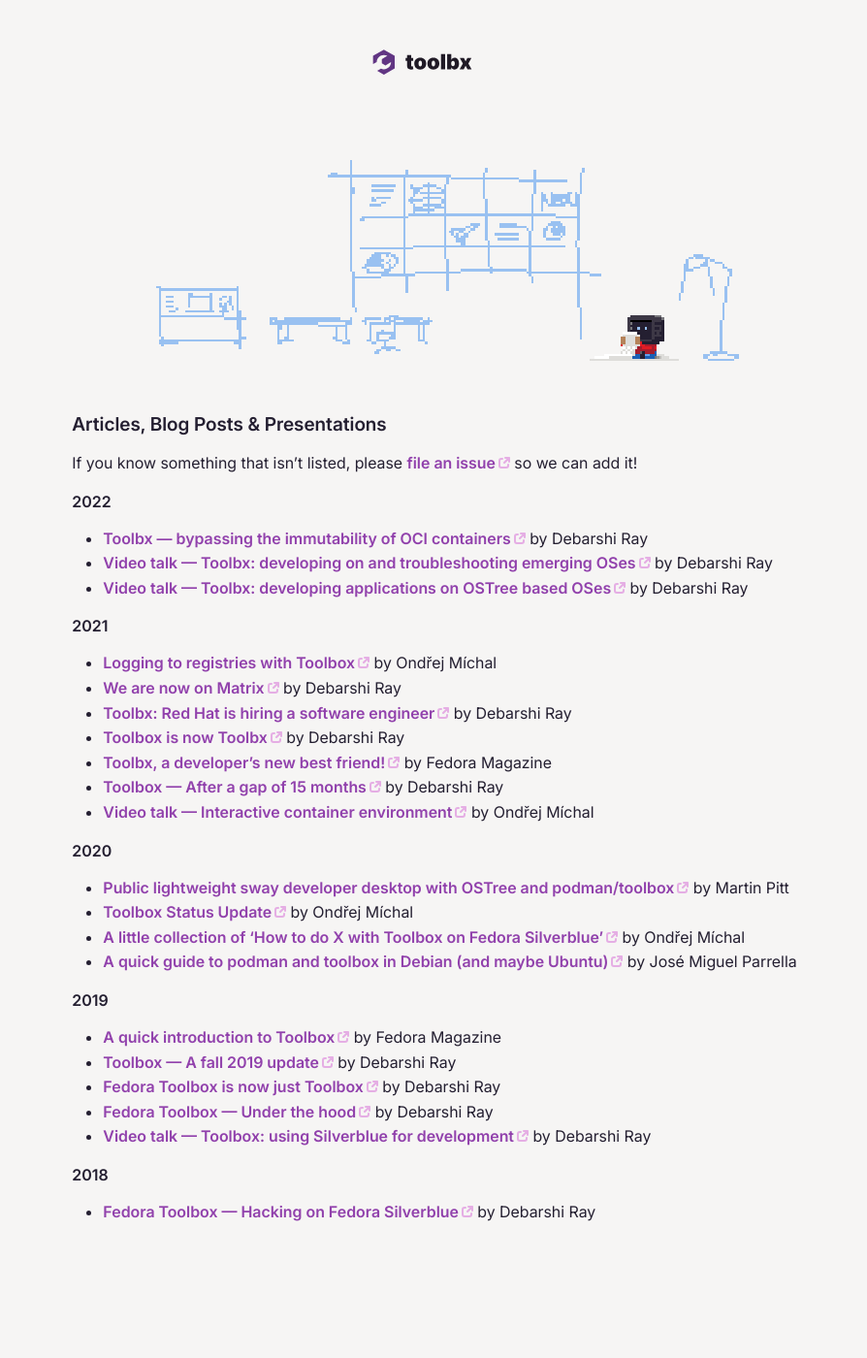
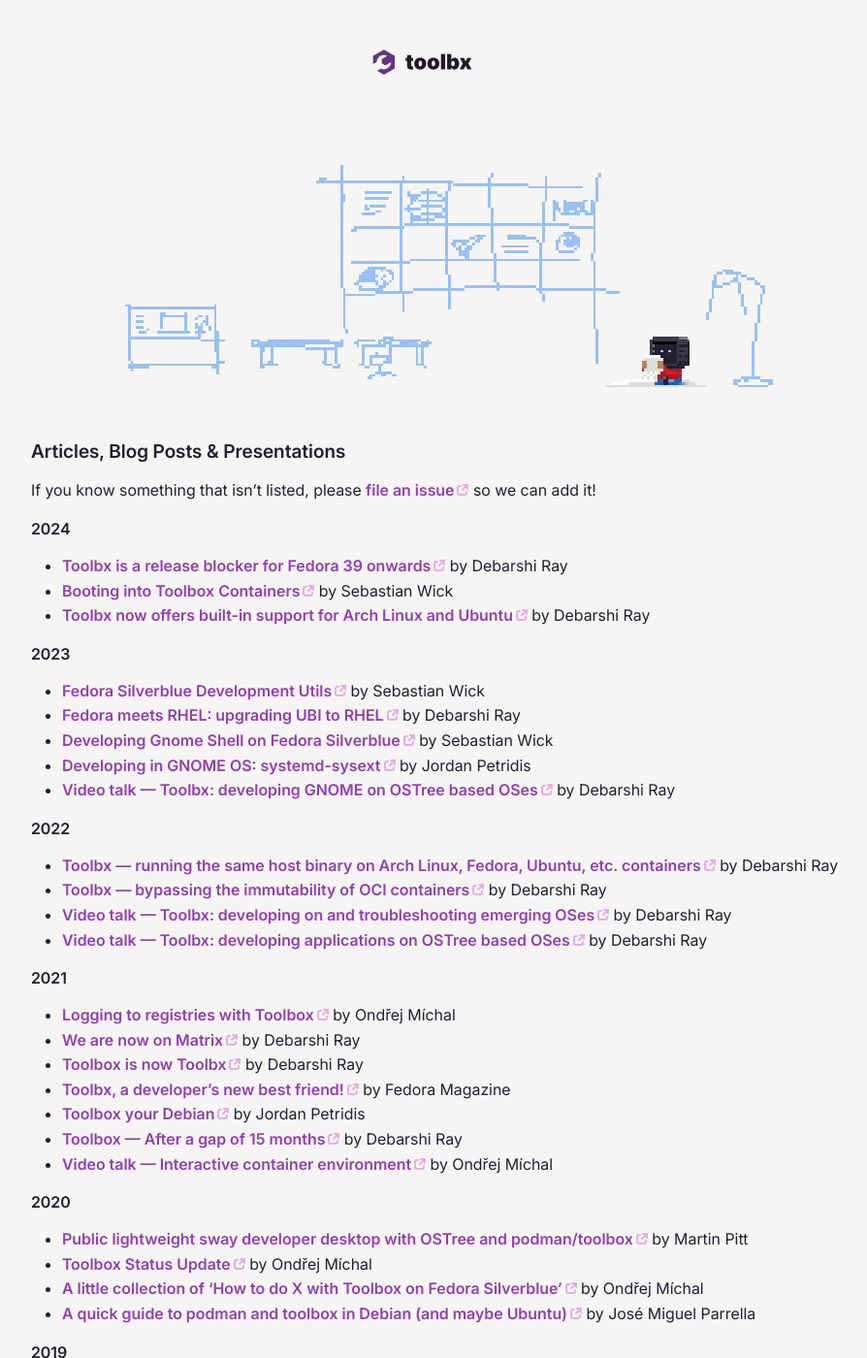
Before and after one commit to containers/containertoolbx.org, a Jekyll site: the page built from articles.md, in a window 1280 px wide and 1400 px high. Shown: the whole window at 97% size, without its empty margins (192-1086 px from the left). Built offline with Jekyll 4.4.1, drawn with Linux system fonts in a browser that asks for light colours.

Commit message:
Update articles.md with recent news and drop an old job posting

```diff
--- a/articles.md
+++ b/articles.md
@@ -11,7 +11,22 @@
 
 If you know something that isn't listed, please [file an issue](https://github.com/containers/containertoolbx.org/issues/new) so we can add it!
 
+#### 2024
+
+* [Toolbx is a release blocker for Fedora 39 onwards](https://debarshiray.wordpress.com/2024/03/01/toolbx-is-a-release-blocker-for-fedora-39-onwards/) by Debarshi Ray
+* [Booting into Toolbox Containers](https://blog.sebastianwick.net/posts/booting-into-toolbox-containers/) by Sebastian Wick
+* [Toolbx now offers built-in support for Arch Linux and Ubuntu](https://debarshiray.wordpress.com/2024/01/20/toolbx-now-offers-built-in-support-for-arch-linux-and-ubuntu/) by Debarshi Ray
+
+#### 2023
+
+* [Fedora Silverblue Development Utils](https://blog.sebastianwick.net/posts/silverblue-development-utils/) by Sebastian Wick
+* [Fedora meets RHEL: upgrading UBI to RHEL](https://debarshiray.wordpress.com/2023/08/25/fedora-meets-rhel-upgrading-ubi-to-rhel/) by Debarshi Ray
+* [Developing Gnome Shell on Fedora Silverblue](https://blog.sebastianwick.net/posts/silverblue-gnome-shell-development/) by Sebastian Wick
+* [Developing in GNOME OS: systemd-sysext](https://blogs.gnome.org/alatiera/2023/08/04/developing-gnome-os-systemd-sysext/) by Jordan Petridis
+* [Video talk —  Toolbx: developing GNOME on OSTree based OSes](https://www.youtube.com/watch?v=Pd4XSi4zrPs&t=16250s) by Debarshi Ray
+
 #### 2022
+* [Toolbx — running the same host binary on Arch Linux, Fedora, Ubuntu, etc. containers](https://debarshiray.wordpress.com/2022/10/02/toolbx-running-the-same-binary-on-arch-linux-fedora-ubuntu-etc-containers/) by Debarshi Ray
 * [Toolbx — bypassing the immutability of OCI containers](https://debarshiray.wordpress.com/2022/07/22/toolbx-bypassing-the-immutability-of-oci-containers/) by Debarshi Ray
 * [Video talk — Toolbx: developing on and troubleshooting emerging OSes](https://www.youtube.com/watch?v=ZTjQQvJtPZ0) by Debarshi Ray
 * [Video talk — Toolbx: developing applications on OSTree based OSes](https://www.youtube.com/watch?v=HxM15UOVmyA&t=20575s) by Debarshi Ray
@@ -19,9 +34,9 @@
 #### 2021
 * [Logging to registries with Toolbox](https://harrymichal.undo.it/posts/2021/logging-to-registries-with-toolbox/) by Ondřej Míchal
 * [We are now on Matrix](https://debarshiray.wordpress.com/2021/11/24/toolbx-is-now-on-matrix/) by Debarshi Ray
-* [Toolbx: Red Hat is hiring a software engineer](https://debarshiray.wordpress.com/2021/11/15/toolbx-red-hat-is-hiring-a-software-engineer/) by Debarshi Ray
 * [Toolbox is now Toolbx](https://debarshiray.wordpress.com/2021/11/10/toolbox-is-now-toolbx/) by Debarshi Ray
 * [Toolbx, a developer's new best friend!](https://fedoramagazine.org/toolbx-a-developers-new-best-friend/) by Fedora Magazine
+* [Toolbox your Debian](https://blogs.gnome.org/alatiera/2021/03/03/toolbox-your-debian/) by Jordan Petridis
 * [Toolbox — After a gap of 15 months](https://debarshiray.wordpress.com/2021/01/14/toolbox-after-a-gap-of-15-months/) by Debarshi Ray
 * [Video talk — Interactive container environment](https://www.youtube.com/watch?v=qdpg-zBvNz8) by Ondřej Míchal
 
```
